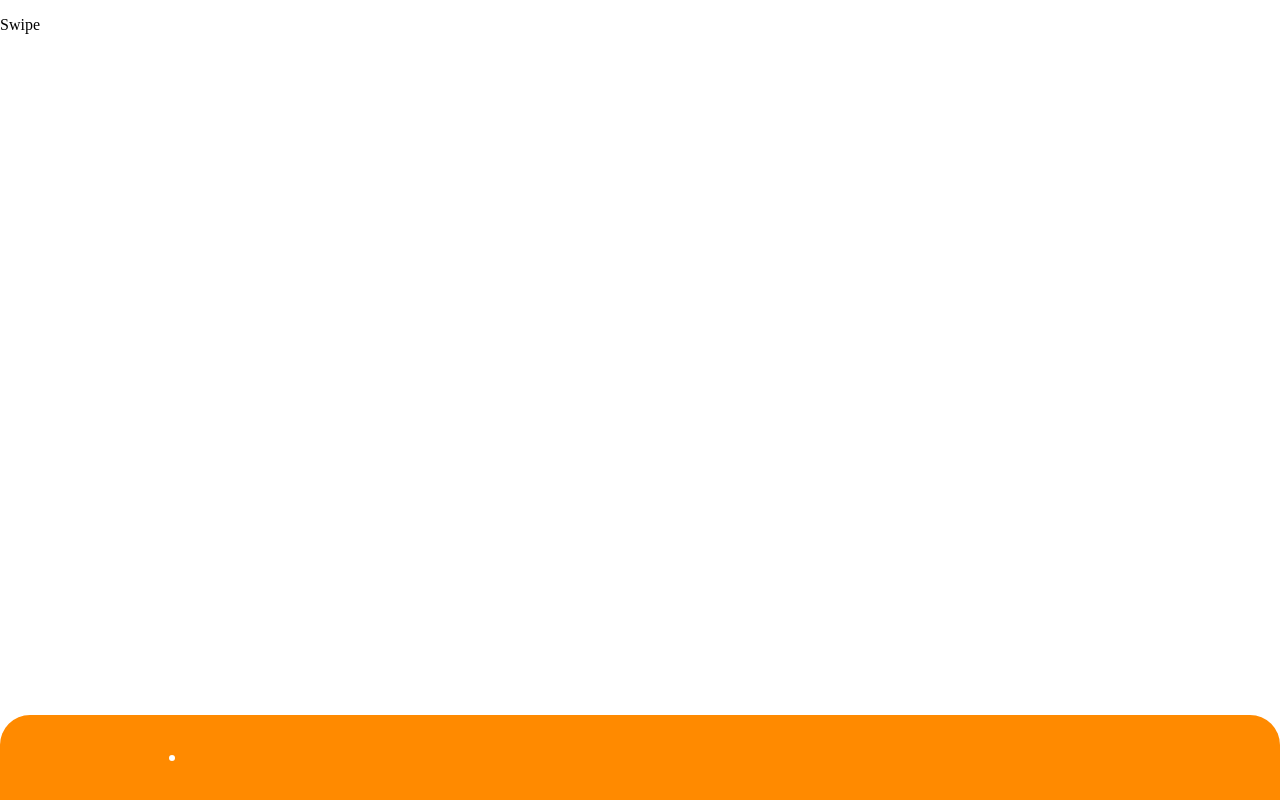
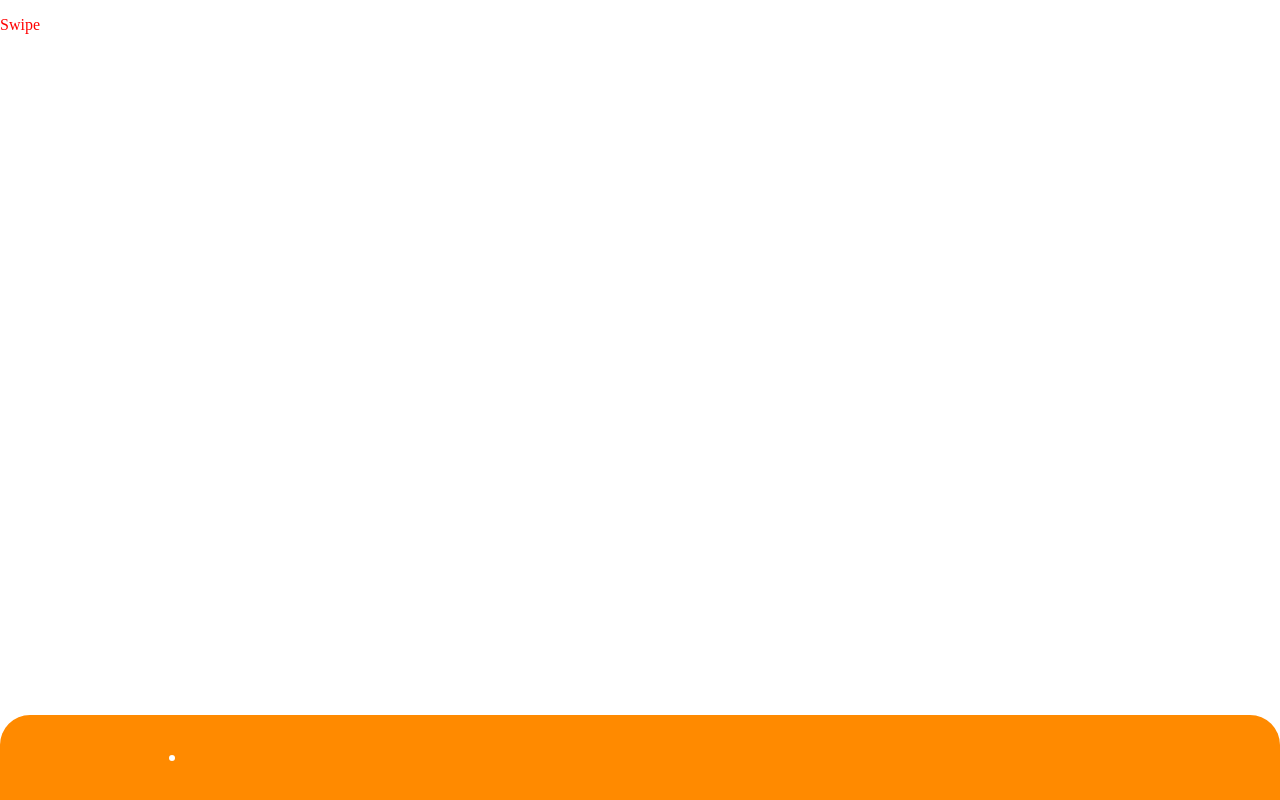
Before and after one commit to Lucerno1/SM42-Group-Project, a Vue app: page /task in a window 1280 px wide. Built offline with nearby package versions, Linux system fonts and the light colour scheme; some icons are missing.

Commit message:
Feature intro: Not complete

```diff
--- /dev/null
+++ b/src/components/Intro.vue
@@ -0,0 +1,20 @@
+<template>
+  <div class='intro'></div>
+</template>
+
+<script>
+export default {
+  name: 'Intro'
+}
+</script>
+
+<style scoped>
+.intro {
+  width: 100%;
+  height: 100%;
+  background-color: rgb(0, 0, 0);
+  position: absolute;
+  opacity: 0.4;
+  z-index: 1000000;
+}
+</style>
--- a/src/views/SwipeTask.vue
+++ b/src/views/SwipeTask.vue
@@ -1,11 +1,29 @@
 <template>
-  <p>Swipe</p>
+
+<div>
+  <Intro v-if="false"/>
+  <p class="test">Swipe</p>
+  </div>
+
 </template>
 
 <script>
+
+import Intro from '@/components/Intro'
+
 export default {
-  name: 'SwipeTask'
+  name: 'SwipeTask',
+  components: {Intro}
 }
+
 </script>
 
-<style scoped></style>
+<style scoped>
+.test{
+  top:0;
+  left:0;
+  position: absolute;
+  color:red;
+}
+
+</style>
```
